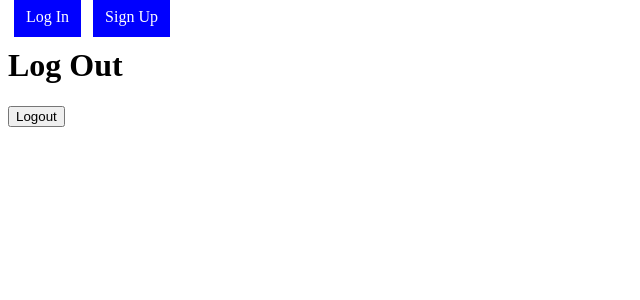
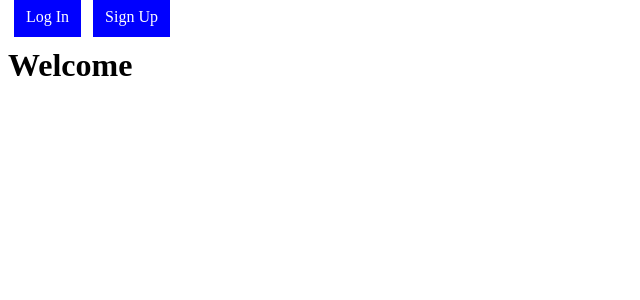
Before and after one commit to EricEntropy/frontend-ProjectV, a React (Create React App) app: page /logout in a window 1280 px wide. Shown: the top 300 px of the page, without its empty margins (0-640 px from the left). Built offline with nearby package versions, Linux system fonts and the light colour scheme.

Commit message:
user log in and out incomplete

```diff
--- a/src/App.js
+++ b/src/App.js
@@ -6,12 +6,25 @@ import HomeContainer from './container/HomeContainer';
 import { BrowserRouter as Router, Route } from "react-router-dom";
 import { connect } from "react-redux";
 import Logout from "./components/Logout"
+import Welcome from "./components/Welcome"
 
 class App extends Component {
   render() {
     console.log(this.props.user);
     console.log(this.props.signedup);
 
+    if(this.props.signedup === false ){
+      return(
+        <Router>
+        <div>
+          <Navbar signedup={this.props.signedup}/>
+          <Welcome/>
+          <Route exact path="/login" component={LoginContainer} />
+          <Route exact path="/signup" component={SignupContainer} />
+        </div>
+        </Router>
+      )
+    } else {
       return (
         <Router>
           <div>
@@ -24,6 +37,7 @@ class App extends Component {
           </Router>
       );
     }
+  }
 };
 
 const mapStateToProps = (state) => {
--- a/src/actions/UserActions.js
+++ b/src/actions/UserActions.js
@@ -1,3 +1,4 @@
+
 export const userActions = (data) =>{
     return (dispatch) =>{
         dispatch({type: "LOADING_USER"});
@@ -36,9 +37,18 @@ export const userLogin = (data) =>{
         fetch("http://localhost:4000/login", configuration)
         .then((resp) => resp.json())
         .then((response) => {
-            debugger
+
             localStorage.setItem("jwt", response.jwt);
             dispatch({type: "ADD_USER", user: response.user})
         });
     };
 };
+
+
+export const userLogout = () =>{
+    return (dispatch) =>{
+        console.log('loggin out')
+        localStorage.clear();
+        dispatch({type: "LOGOUT_USER"});
+    }
+}
--- a/src/components/Login.js
+++ b/src/components/Login.js
@@ -1,6 +1,7 @@
 import React from "react";
 import { userLogin } from "../actions/UserActions";
 import { connect } from "react-redux";
+import { Redirect } from "react-router";
 
 class Login extends React.Component{
     state = {
@@ -26,7 +27,7 @@ class Login extends React.Component{
 
     render(){
         if(this.props.signedup){
-            return <h1>Loged in</h1>;
+            return <Redirect to="/" />;
         } else{
         return(
             <form onSubmit={this.handleSubmit}>
--- a/src/components/Logout.js
+++ b/src/components/Logout.js
@@ -1,25 +1,35 @@
 import React from "react";
+import { userLogout } from "../actions/UserActions";
+import { connect } from "react-redux";
+import { Redirect } from "react-router";
 
 class Logout extends React.Component{
 
     handleSubmit= (e) =>{
         e.preventDefault();
-        localStorage.clear();
-        this.props.signedup = false;
+        this.props.userLogout();
     }
 
+
     render(){
-
+        if(this.props.signedup){
+            return <Redirect to="/login" />;
+        } else{
         return(
             <div>
                 <form onSubmit={this.handleSubmit}>
-                    <h1>Log Out</h1>
-                    <input type="submit" value="Logout"></input>
+                    <h2>Goodbye!</h2>
+                    <input type="submit" value='Log out'/>
                 </form>
             </div>
         )
     }
-
+    }
 }
 
-export default Logout;
+const mapDispatchToProps = (dispatch) =>{
+    return{
+        userLogout: () => dispatch(userLogout()),
+    };
+};
+export default connect(null, mapDispatchToProps)(Logout);
--- /dev/null
+++ b/src/components/Welcome.js
@@ -0,0 +1,14 @@
+import React from "react";
+
+
+class Welcome extends React.Component {
+  render() {
+    return (
+        <div>
+            <h1> Welcome</h1>
+        </div>
+    )
+  }
+}
+
+export default Welcome;
--- a/src/reducers/RootReducer.js
+++ b/src/reducers/RootReducer.js
@@ -22,6 +22,9 @@ const RootReducer = (
                 signedup: true,
                 user: action.user
             };
+
+        case "LOGOUT_USER":
+            return state;
     };
 };
 
```
Lines whose indentation alone changed are shown as unchanged.
